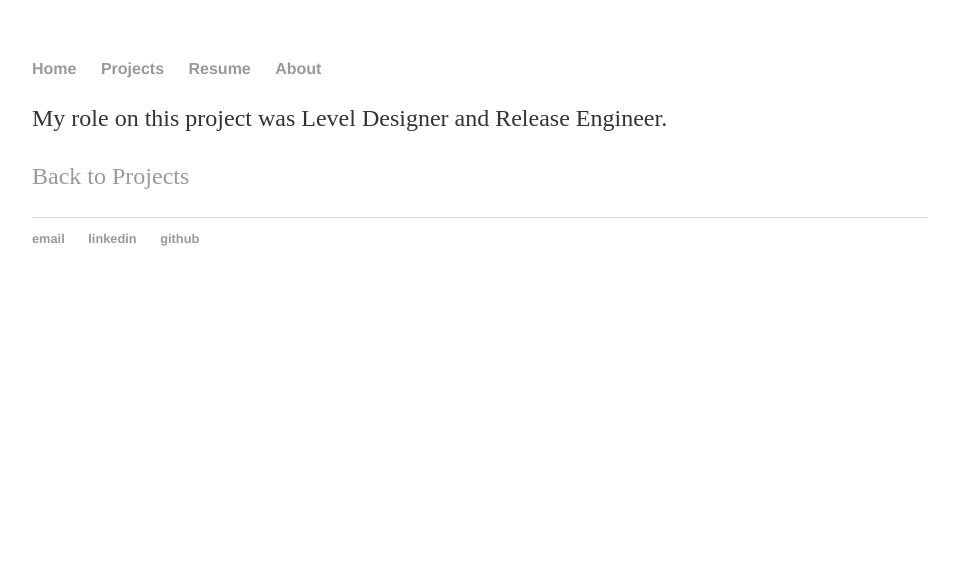
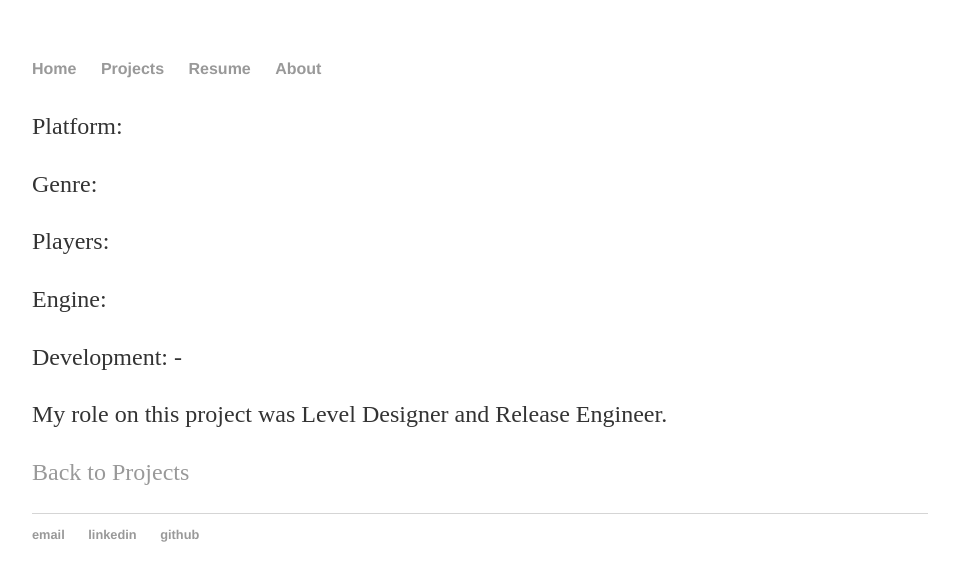
Before and after one commit to digigrant/digigrant.github.io, a Jekyll site: the page built from projects/perdition.html, in a window 1280 px wide. Shown: the top 581 px of the page, without its empty margins (160-1119 px from the left). Built offline with Jekyll 4.4.1, drawn with Linux system fonts in a browser that asks for light colours; part of the change alters nothing that is shown.

Commit message:
Update projects.html

```diff
--- a/_layouts/projects.html
+++ b/_layouts/projects.html
@@ -1,17 +1,13 @@
 ---
 layout: default
 ---
-{% for project in site.data.projects %}
-<p>{{ project[1].name }}</p>
-  {% if page.title == project.name %}
-    <h1>{{ project.name }}</h1>
-    <p>Platform: {{ project.platform }}</p>
-    <p>Genre: {{ project.genre }}</p>
-    <p>Players: {{ project.players }}</p>
-    <p>Engine: {{ project.engine }}</p>
-    <p>Development: {{ project.start }} - {{ project.end }}</p>
-  {% endif %}
-{% endfor %}
+
+<h1>{{ page.projectname }}</h1>
+<p>Platform: {{ page.platform }}</p>
+<p>Genre: {{ page.genre }}</p>
+<p>Players: {{ page.players }}</p>
+<p>Engine: {{ page.engine }}</p>
+<p>Development: {{ page.start }} - {{ page.end }}</p>
 
 {{ content }}
 
```
